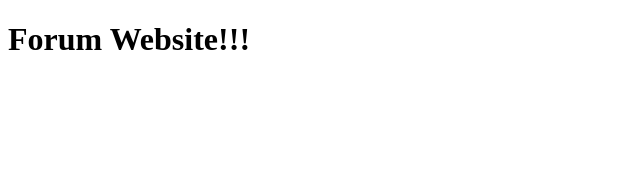
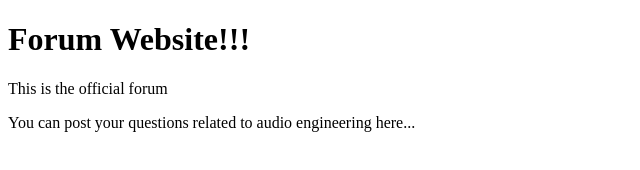
Before and after one commit to this8/musiola-forum, a plain HTML site: page index.html in a window 1280 px wide. Shown: the whole page, without its empty margins (0-640 px from the left). Drawn offline with Linux system fonts and the light colour scheme.

Commit message:
Message added

```diff
--- a/index.html
+++ b/index.html
@@ -8,6 +8,8 @@
 </head>
 <body>
     <h1>Forum Website!!!</h1>
+    <p>This is the official forum</p>
+    <p>You can post your questions related to audio engineering here...</p>
 
 </body>
 </html>
```
